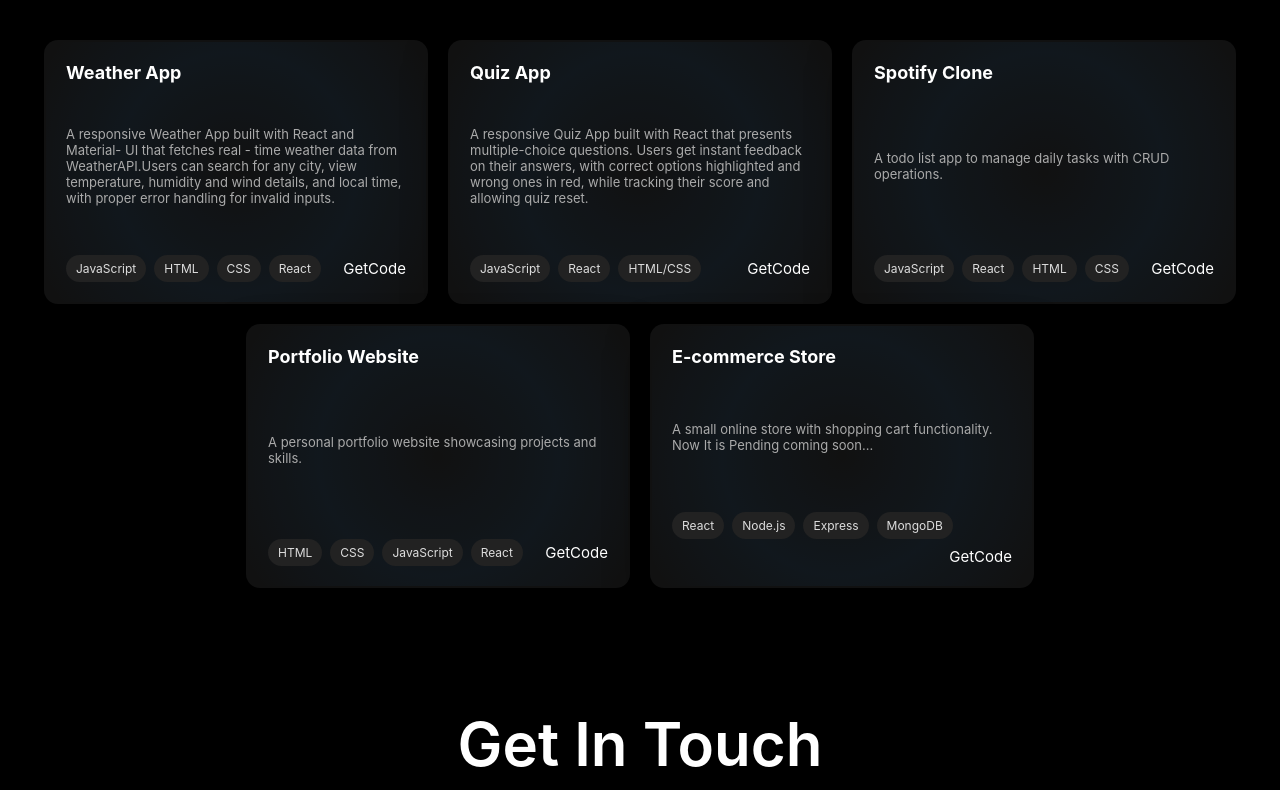
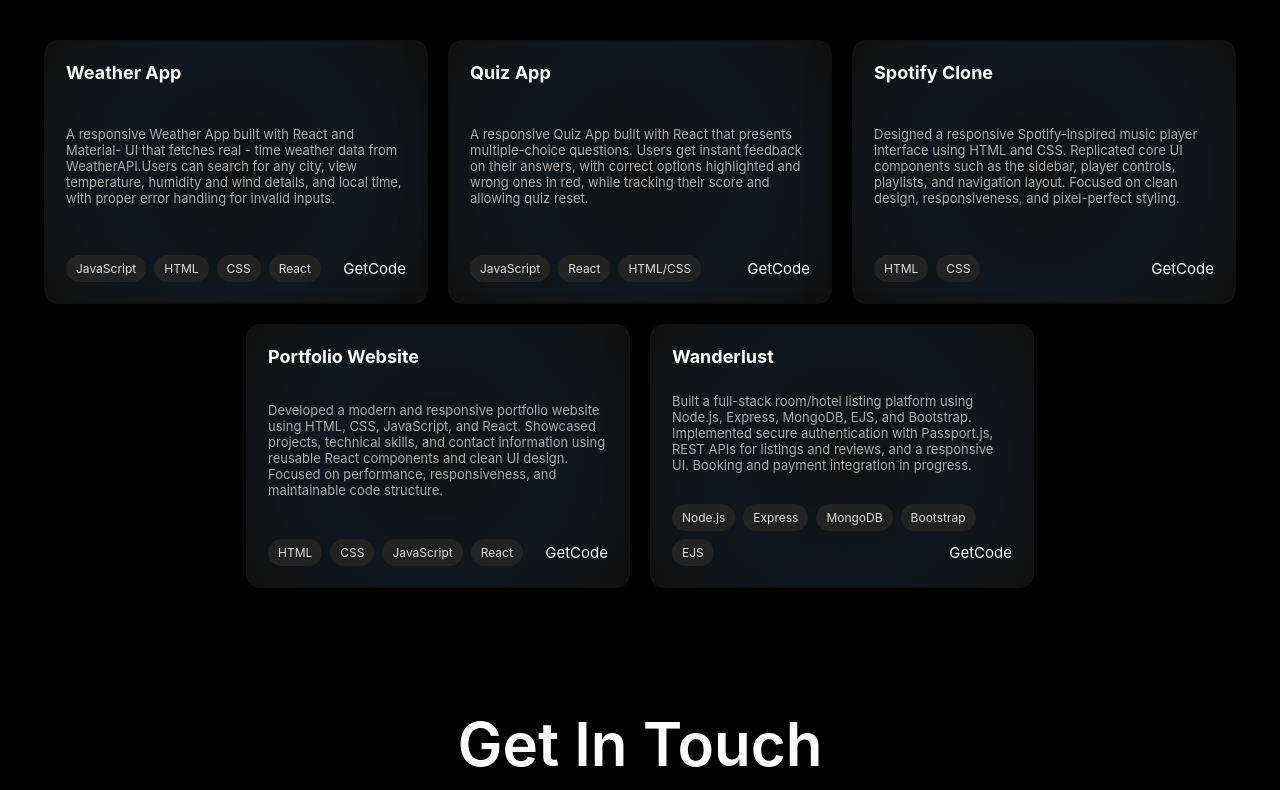
Before and after one commit to surajgupta9161/portfolio, a React (Vite) app: page / in a window 1280 px wide. Shown: the part 1730-2520 px from the top of the page. Built offline with nearby package versions, Linux system fonts and the light colour scheme.

Commit message:
Add new Project WanderLust

```diff
--- a/src/Components/Navbar/Navbar.jsx
+++ b/src/Components/Navbar/Navbar.jsx
@@ -23,7 +23,16 @@ const Navbar = () => {
                 <li> <AnchorLink className='anchor' href='#hero'><p>Home</p></AnchorLink></li>
                 <li> <AnchorLink className='anchor' href='#about'><p>About me</p></AnchorLink> </li>
                 <li> <AnchorLink className='anchor' href='#projects'><p>Projects</p></AnchorLink> </li>
-                <li> <AnchorLink className='anchor' href='/'><p>Latest Project</p></AnchorLink> </li>
+                <li>
+                    <a
+                        className='anchor'
+                        href='https://github.com/surajgupta9161/WanderLust'
+                        target="_blank"
+                        rel="noopener noreferrer"
+                    >
+                        <p>Latest Project</p>
+                    </a>
+                </li>
                 <li> <AnchorLink className='anchor' href='#contact'><p>Contact</p></AnchorLink> </li>
             </ul>
             <div className="nav-connect"> <AnchorLink className='anchor-btn' href='#contact'>Connect with me</AnchorLink></div>
--- a/src/Data/Data.js
+++ b/src/Data/Data.js
@@ -14,18 +14,19 @@ const Data = [
     },
     {
         title: "Spotify Clone",
-        description: "A todo list app to manage daily tasks with CRUD operations.",
-        technologies: ["JavaScript", "React", "HTML", "CSS"]
+        description: "Designed a responsive Spotify-inspired music player interface using HTML and CSS. Replicated core UI components such as the sidebar, player controls, playlists, and navigation layout. Focused on clean design, responsiveness, and pixel-perfect styling.",
+        technologies: ["HTML", "CSS"]
     },
     {
         title: "Portfolio Website",
-        description: "A personal portfolio website showcasing projects and skills.",
+        description: "Developed a modern and responsive portfolio website using HTML, CSS, JavaScript, and React. Showcased projects, technical skills, and contact information using reusable React components and clean UI design. Focused on performance, responsiveness, and maintainable code structure.",
         technologies: ["HTML", "CSS", "JavaScript", "React"]
     },
     {
-        title: "E-commerce Store",
-        description: "A small online store with shopping cart functionality. Now It is Pending coming soon...",
-        technologies: ["React", "Node.js", "Express", "MongoDB"]
+        title: "Wanderlust",
+        description: "Built a full-stack room/hotel listing platform using Node.js, Express, MongoDB, EJS, and Bootstrap. Implemented secure authentication with Passport.js, REST APIs for listings and reviews, and a responsive UI. Booking and payment integration in progress.",
+        technologies: ["Node.js", "Express", "MongoDB", "Bootstrap", "EJS"],
+        link: "https://github.com/surajgupta9161/WanderLust"
     }
 ];
 
```
